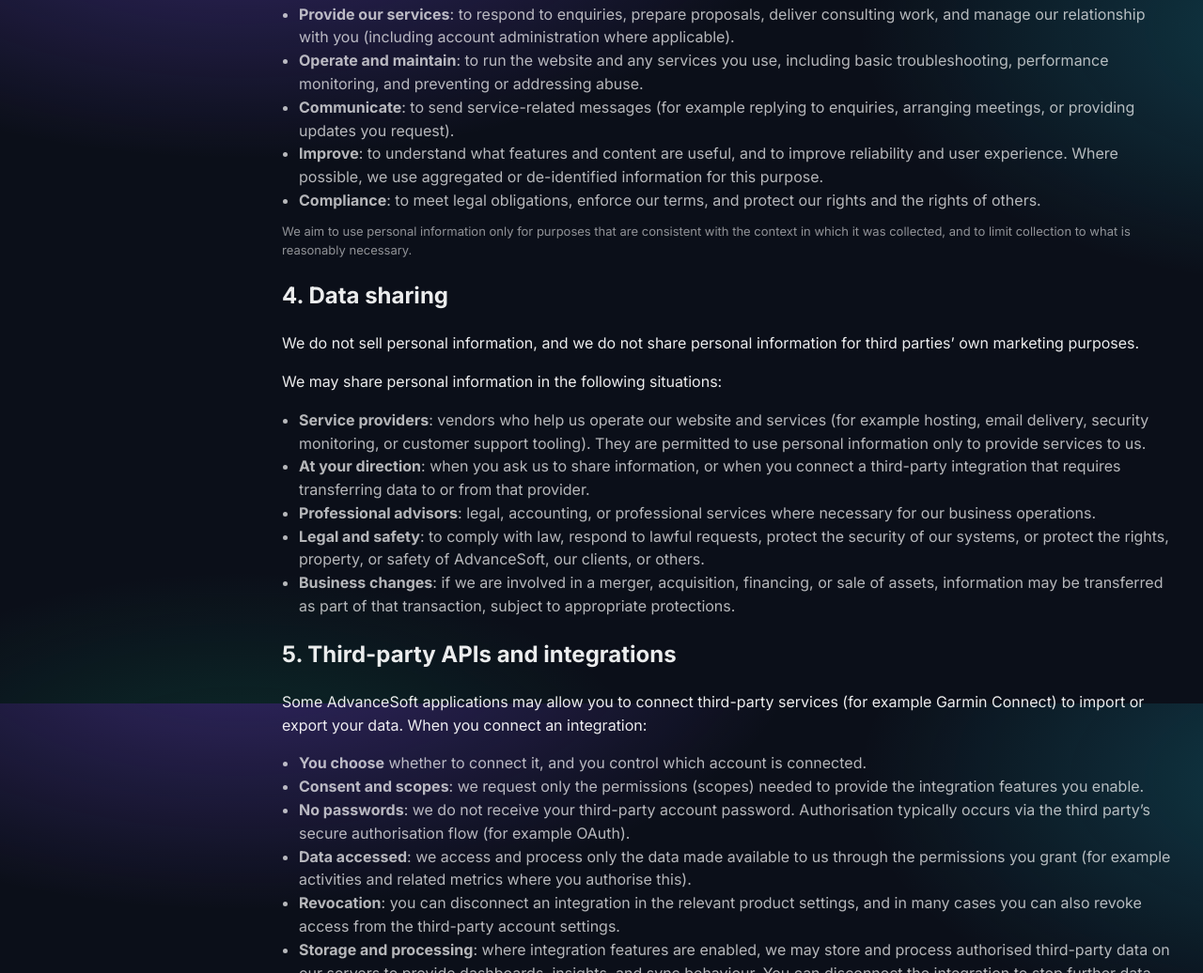
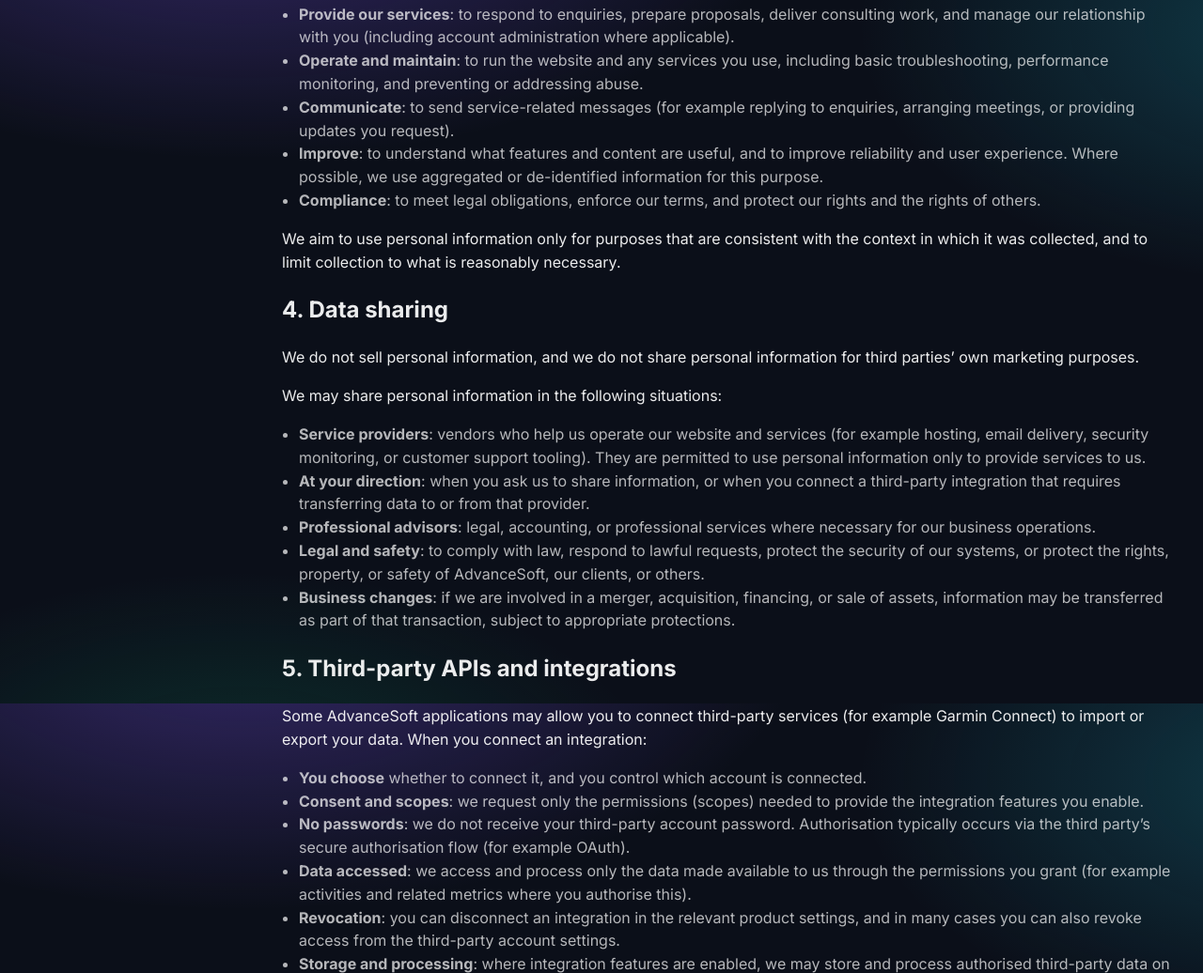
Before and after one commit to mypyapps/Advancesoft, a plain HTML site: page privacy.html in a window 1280 px wide. Shown: the part 851-1887 px from the top of the page at 94% size. Drawn offline with Linux system fonts and the light colour scheme.

Commit message:
update privacy v3

```diff
--- a/privacy.html
+++ b/privacy.html
@@ -70,7 +70,7 @@
   <li><strong>Improve</strong>: to understand what features and content are useful, and to improve reliability and user experience. Where possible, we use aggregated or de-identified information for this purpose.</li>
   <li><strong>Compliance</strong>: to meet legal obligations, enforce our terms, and protect our rights and the rights of others.</li>
 </ul>
-<p class="note">We aim to use personal information only for purposes that are consistent with the context in which it was collected, and to limit collection to what is reasonably necessary.</p>
+<p>We aim to use personal information only for purposes that are consistent with the context in which it was collected, and to limit collection to what is reasonably necessary.</p>
 
 <h2>4. Data sharing</h2>
 <p>We do not sell personal information, and we do not share personal information for third parties’ own marketing purposes.</p>
```
